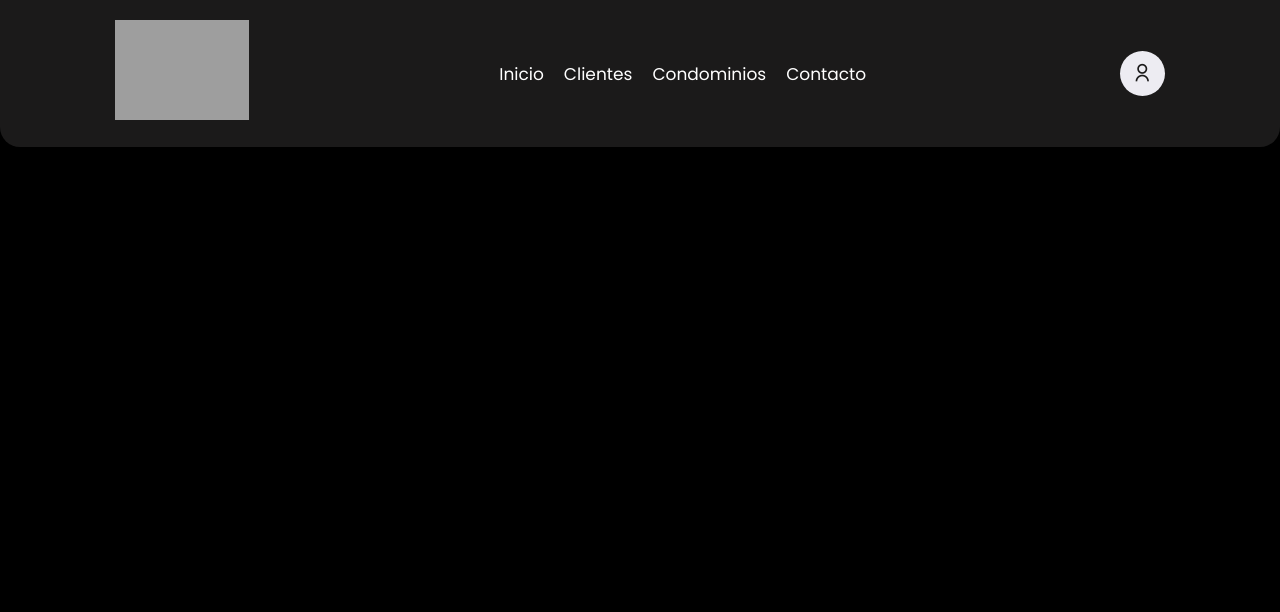
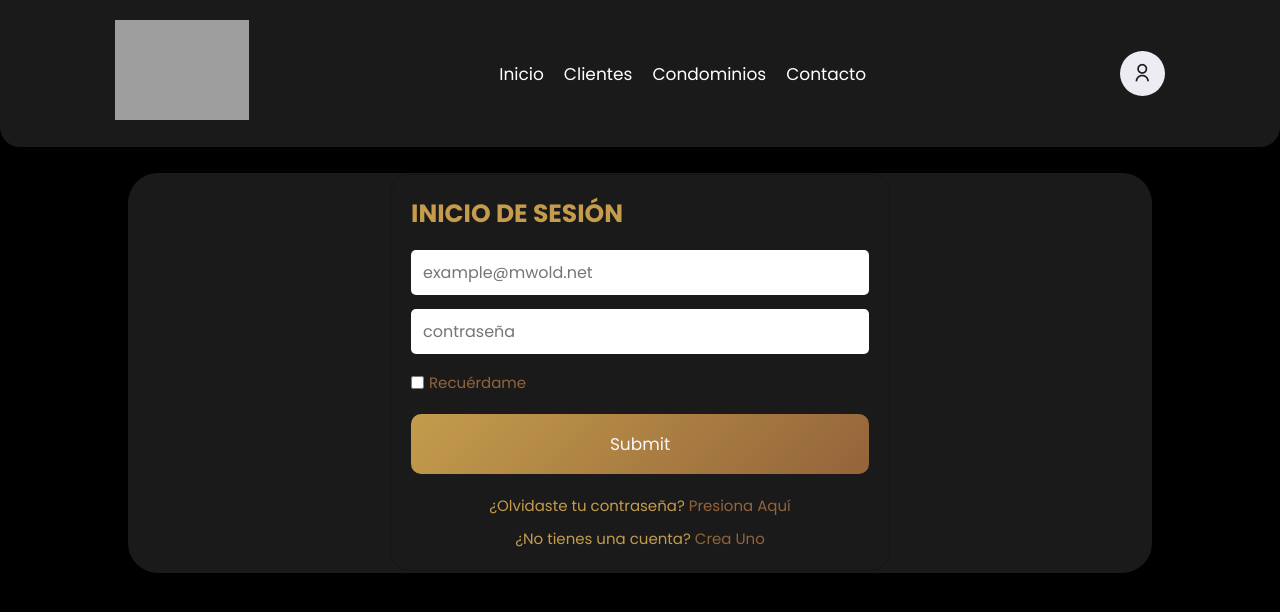
Before and after one commit to ErnestoJESB/vidasubmarina, a React (Vite) app in the folder client/: page /login in a window 1280 px wide. Shown: the top 612 px of the page. Built offline with nearby package versions, Linux system fonts and the light colour scheme.

Commit message:
Separaste el login del inicio

```diff
--- a/client/src/App.jsx
+++ b/client/src/App.jsx
@@ -15,11 +15,11 @@ function App() {
       <Header />
       <Routes>
         <Route path="/" element={<div>
-          <Login />
           <Cards />
           <Conocenos />
           <Carrousel />
         </div>} />
+        <Route path="/login" element={<Login />} />
         <Route path="/register" element={<Register />} />
         <Route path="/home" element={<Home />} />
       </Routes>
--- a/client/src/components/header/Header.jsx
+++ b/client/src/components/header/Header.jsx
@@ -2,33 +2,24 @@ import React, {useEffect}from "react";
 import "./Header.css"
 const Header = () => {
 
-  useEffect(() => {
-    const loginForm = document.querySelector('.login-form-container');
-    const loginBtn = document.querySelector('#login-btn');
+  useEffect(() => {;
     const navbar = document.querySelector('.header .navbar');
     const menuBtn = document.querySelector('#menu-btn');
 
-    const handleLoginBtnClick = () => {
-      loginForm.classList.toggle('active');
-      navbar.classList.remove('active');
-    };
 
     const handleMenuBtnClick = () => {
       navbar.classList.toggle('active');
-      loginForm.classList.remove('active');
     };
 
     const handleScroll = () => {
       navbar.classList.remove('active');
     };
 
-    loginBtn.addEventListener('click', handleLoginBtnClick);
     menuBtn.addEventListener('click', handleMenuBtnClick);
     window.addEventListener('scroll', handleScroll);
 
     return () => {
       // Limpiar los eventos al desmontar el componente
-      loginBtn.removeEventListener('click', handleLoginBtnClick);
       menuBtn.removeEventListener('click', handleMenuBtnClick);
       window.removeEventListener('scroll', handleScroll);
     };
@@ -52,7 +43,8 @@ const Header = () => {
 
             <div className="icons">
                 <div id="menu-btn" className="ri-menu-line"></div>
-                <div id="login-btn" className="ri-user-line"></div>
+                <a href="http://localhost:5173/login"><div className="ri-user-line"></div></a>
+
             </div>
         </header>
     )
--- a/client/src/components/header/Login.jsx
+++ b/client/src/components/header/Login.jsx
@@ -1,4 +1,4 @@
-import React, { useState } from "react";
+import React, { useState, useEffect } from "react";
 import "./login.css"
 import Validation from "./LoginValidation";
 import axios from "axios";
@@ -18,7 +18,6 @@ const Login = () => {
     const handleSubmit = (event) => {
         event.preventDefault();
         setErrors(Validation(values));
-        /* haz que se envién los datos de value con un post a  la api http://localhost:3000/login */
         if (errors.email === "" && errors.password === "") {
             axios.post("http://localhost:3000/login", values)
                 .then(res => {
@@ -35,7 +34,8 @@ const Login = () => {
     }
 
     return (
-        < div className="login-form-container" >
+        < div className="login-form-container active" >
+            <div className="login-form-content">
                 <form onSubmit={handleSubmit}>
                     <h3>Inicio de sesión</h3>
                     <input type="email" placeholder="example@mwold.net" className="box" onChange={handleInput} name="email" />
@@ -54,6 +54,7 @@ const Login = () => {
                         ¿No tienes una cuenta? <a href="http://localhost:5173/register">Crea uno</a>{" "}
                     </p>
                 </form>
+            </div>
         </div >
     )
 }
--- a/client/src/components/header/login.css
+++ b/client/src/components/header/login.css
@@ -6,27 +6,28 @@
     margin-top: 1rem;
 }
 .login-form-container {
-    position: fixed;
-    top: 8.5rem;
-    left: 0;
-    right: 0;
-    z-index: 1000;
-    height: calc(100vh - 8.5rem);
+    position: inherit;
+    height: 40rem;
     background: var(--card);
     padding: 0 2rem;
     display: none;
-    margin: 2%;
+    margin: 2% 10%;
     border-radius: 3rem;
     -webkit-animation: fadeUp .4s linear;
     animation: fadeUp .4s linear;
 }
 
-.login-form-container.active {
-    display: block;
+.login-form-content {
+    display: flex;
+    flex-direction: column;
+    justify-content: center;
+    align-items: center;
+    height: 100%;
 }
 
+
 .login-form-container form {
-    margin: 2rem auto;
+    margin: 2%;
     max-width: 50rem;
     border: 0.1rem solid rgba(0, 0, 0, 0.2);
     padding: 2rem;
```
Also changed, not shown: 1 other file (tests, documents, lock files or other folders). Lines whose indentation alone changed are shown as unchanged.
